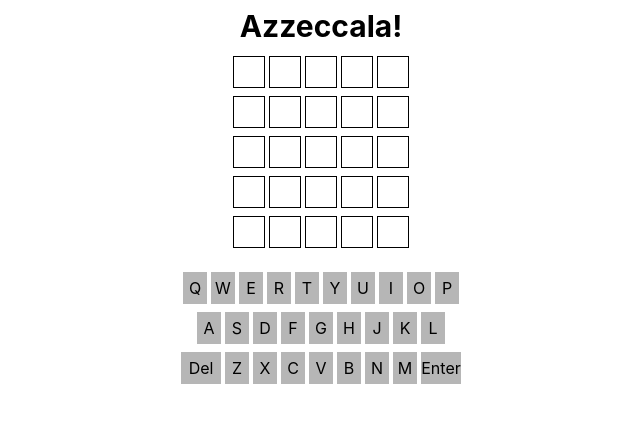
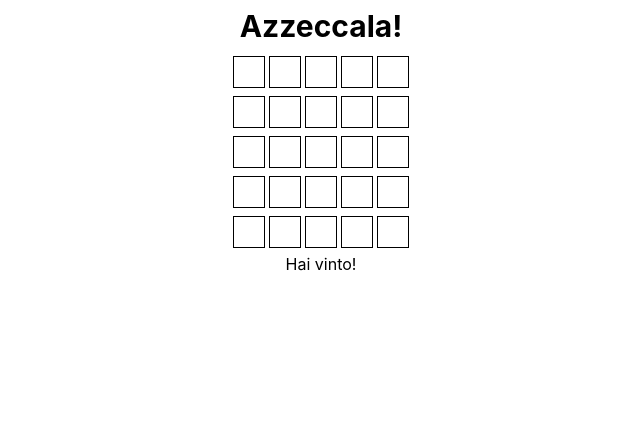
Before and after one commit to silibdev/azzeccala, a React (Create React App) app: page / in a window 1280 px wide. Both pictures are taken after a click on the button "Del". Shown: the top 422 px of the page, without its empty margins (319-959 px from the left). Built offline with nearby package versions, Linux system fonts and the light colour scheme.

Commit message:
Implemented basic game

```diff
--- a/src/GameContext/GameContext.tsx
+++ b/src/GameContext/GameContext.tsx
@@ -25,3 +25,25 @@ export const GameContext = createContext<[GameState, Dispatch<SetStateAction<Gam
   () => {
   }
 ])
+
+const currentWord = 'chest'
+
+export const checkWord = (wordGuess: LetterGuess[]): LetterGuess[] =>
+  wordGuess.map( (lg, i) => {
+    if (currentWord.includes(lg.letter) && currentWord.indexOf(lg.letter) === i) {
+      return {
+        letter: lg.letter,
+        state: LetterStateEnum.CORRECT
+      }
+    }
+    if (currentWord.includes(lg.letter)) {
+      return {
+        letter: lg.letter,
+        state: LetterStateEnum.WRONG
+      }
+    }
+    return {
+      letter: lg.letter,
+      state: LetterStateEnum.NOT_PRESENT
+    }
+  })
--- a/src/game/Game.tsx
+++ b/src/game/Game.tsx
@@ -1,16 +1,24 @@
 import { Keyboard } from './Keyboard';
 import { WordGuesses } from './WordGuesses';
-import { GameContext, GameState } from '../GameContext/GameContext';
+import { GameContext, GameState, LetterStateEnum } from '../GameContext/GameContext';
 import { useState } from 'react';
 
 export const Game = () => {
-  const gameState = useState<GameState>({guesses: []})
+  const gameStateArr = useState<GameState>({guesses: []});
+  const [gameState] = gameStateArr;
+
+  const currentIndex = gameState.guesses.length - 1;
+  const currentGuesses = gameState.guesses[currentIndex];
+  const lose = currentIndex === 4 && currentGuesses && currentGuesses.letters[0].state !== LetterStateEnum.EMPTY;
+  const win = currentGuesses?.letters.every( lg => lg.state === LetterStateEnum.CORRECT);
 
   return (
     <div>
-      <GameContext.Provider value={gameState}>
+      <GameContext.Provider value={gameStateArr}>
         <WordGuesses></WordGuesses>
-        <Keyboard></Keyboard>
+        {!lose && !win && <Keyboard></Keyboard>}
+        {lose && !win && <p className="text-center">Hai perso!</p>}
+        {win && <p className="text-center">Hai vinto!</p>}
       </GameContext.Provider>
     </div>
   )
--- a/src/game/Keyboard.tsx
+++ b/src/game/Keyboard.tsx
@@ -1,5 +1,5 @@
 import { useContext } from 'react';
-import { GameContext, LetterStateEnum } from '../GameContext/GameContext';
+import { checkWord, GameContext, LetterGuess, LetterStateEnum } from '../GameContext/GameContext';
 
 const KEYBOARD = [
   ['q', 'w', 'e', 'r', 't', 'y', 'u', 'i', 'o', 'p'],
@@ -25,18 +25,57 @@ export const Keyboard = () => {
           state: lettersState[letter]
         })
       ));
+
+  const indexOfFirstEmpty = gameState.guesses.findIndex(wg => wg.letters.length === 0 || wg.letters[0].state === LetterStateEnum.EMPTY);
+  const currentIndex = indexOfFirstEmpty < 0 ? gameState.guesses.length : indexOfFirstEmpty;
+  const currentWordGuess = (gameState.guesses[currentIndex] || {letters: []});
+  const currentLetters = currentWordGuess.letters;
+
+  const updateGameState = (letters: LetterGuess[]) => {
+    gameState.guesses[currentIndex] = {
+      ...currentWordGuess,
+      letters
+    };
+    setGameState({...gameState});
+  }
+
+  const addLetter = (letter: string) => () => {
+    if (currentLetters.length >= 5) {
+      return;
+    }
+    currentLetters.push({
+      letter,
+      state: LetterStateEnum.EMPTY
+    });
+    updateGameState(currentLetters)
+  }
+
+  const deleteLastLetter = () => {
+    currentLetters.pop();
+    updateGameState(currentLetters);
+  }
+
+  const confirmWord = () => {
+    if (currentLetters.length < 5) {
+      return;
+    }
+    const checkedLetters = checkWord(currentLetters);
+    updateGameState(checkedLetters);
+  }
+
   return (<div className="keyboard">
-    {keyboard.map( (lettersRow, i) => (
+    {keyboard.map((lettersRow, i) => (
       <div className="row" key={i}>
-        {(i === 2) ? (<button className="action">Del</button>) : ''}
-        {lettersRow.map( ls => (
+        {(i === 2) ? (<button className="action" onClick={deleteLastLetter}>Del</button>) : ''}
+        {lettersRow.map(ls => (
           <button
             key={ls.letter}
             className={ls.state}
             disabled={ls.state === LetterStateEnum.NOT_PRESENT}
+            onClick={addLetter(ls.letter)}
           >{ls.letter}</button>
         ))}
-        {(i === 2) ? (<button className="action">Enter</button>) : ''}
+        {(i === 2) ? (<button className="action" onClick={confirmWord}>Enter</button>) : ''}
       </div>
     ))}
   </div>)
--- a/src/game/WordGuesses.tsx
+++ b/src/game/WordGuesses.tsx
@@ -5,12 +5,13 @@ import { GameContext, LetterStateEnum, WordGuess } from '../GameContext/GameCont
 export const WordGuesses = () => {
   const [gameState] = useContext(GameContext);
   const emptyGuesses: WordGuess[] = new Array(5).fill(undefined)
-    .map((_, i) => (gameState.guesses[i] || {
+    .map((_, i) => ({
       letters: new Array(5)
         .fill({
           letter: '',
           state: LetterStateEnum.EMPTY
         })
+        .map( (lg, j) => gameState.guesses[i]?.letters[j] || lg)
     }));
   return (
     <div className="word-guesses">
```
